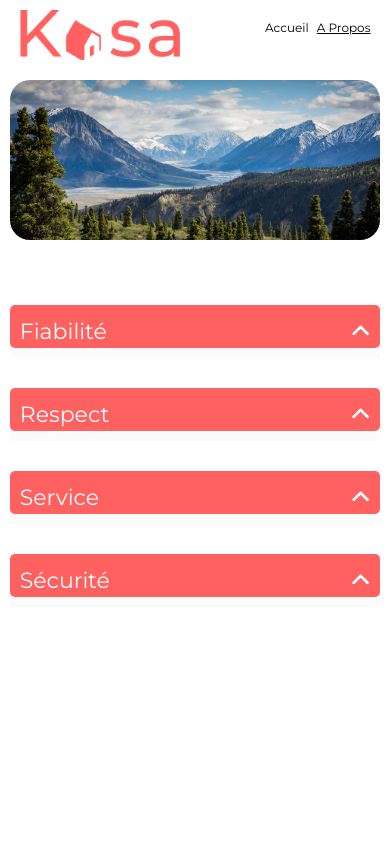
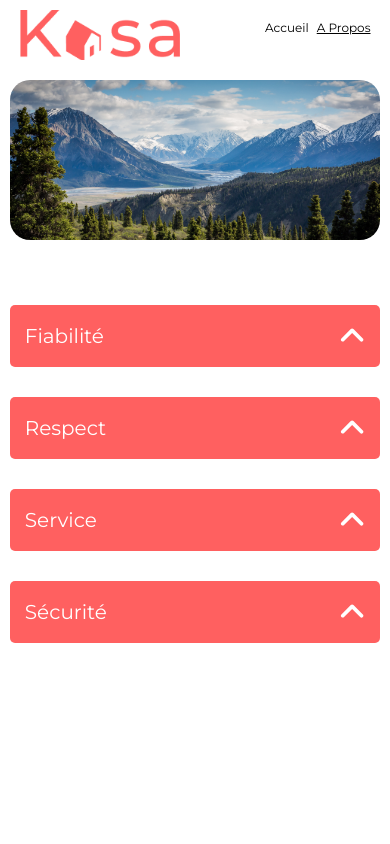
Before and after one commit to LMgit91/Kasa, a React (Create React App) app: page /apropos in a window 390 px wide. Shown: the top 844 px of the page. Built offline with nearby package versions, Linux system fonts and the light colour scheme.

Commit message:
Add files via upload

```diff
--- a/src/Styles/locationList.scss
+++ b/src/Styles/locationList.scss
@@ -228,10 +228,6 @@ main{
     .small_bloc_ajustment_two{
         width: 90%;
     }
-    .box2{
-        height: 25px;
-        font-size: 22px;
-    }
     main{
         min-height: 60vh;
         max-width: 100vw;
--- a/src/Styles/navBar.scss
+++ b/src/Styles/navBar.scss
@@ -142,3 +142,57 @@ nav{
         }
     }
 }
+
+.box1 {
+    border-radius: 5px;
+    background: #F6F6F673;
+}
+
+.box2 {
+    background: #FF6060;
+    width: 100%;
+    color: #fff;
+    display: flex;
+    justify-content: space-between;
+    align-items: center;
+    padding: 7px 15px;
+    border-radius: 5px;
+    border: transparent;
+}
+.box2 span {
+    padding: 12px 0;
+    font-size: 20px;
+}
+
+.box2 h2 {
+    font-size: 25px;
+}
+
+.para_modified {
+    height: 0px;
+    font-size: 18px;
+    opacity: 0;
+    transition:
+    opacity 0.3s ease-in-out,
+    height 0.3s 0.3s ease-in-out;
+    color: #333;
+    border-radius: 5px;
+}
+
+.animated {
+    opacity: 1;
+    transition:
+    height 0.3s ease-in-out,
+    opacity 0.3s 0.3s ease-in-out;
+}
+
+.para_modified p {
+    margin: 0;
+    padding: 22px 15px;
+    pointer-events: none;
+    line-height: 1.3;
+}
+.iconStyle{
+    font-size: 30px;
+    cursor: pointer;
+}
--- a/src/Styles/propos.scss
+++ b/src/Styles/propos.scss
@@ -21,48 +21,6 @@ img{
     width: 70%;
     min-height: 500px;
 }
-.visibility{
-    overflow: visible;
-    min-height: 57px;
-}
-.non_visibility{
-    overflow: hidden;
-    height: 57px;
-}
-.box2{
-    display: flex;
-    justify-content: space-between;
-    background-color: #FF6060;
-    color: white;
-    font-size: 25px;
-    border-radius: 5px;
-    height: 37px;
-    padding-left: 10px;
-    padding-top: 13px;
-    padding-bottom: 5px;
-    padding-right: 10px;
-}
-.para_modified{
-    background-color: #F6F6F673;
-    padding-top: 10px;
-    padding-left: 10px;
-    font-size: 20px;
-}
-/*@keyframes glissement {
-    from {
-      margin-top: 0;
-      height: 1%;
-    }
-
-    to {
-      margin-bottom: 100%;
-      height: 100%;
-      max-height: max-content;
-    }
-  }*/
-.collapseSpan{
-    cursor: pointer;
-}
 
 @media (max-width: 900px) {
     .main_container{
--- a/src/components/CollapsePart2.jsx
+++ b/src/components/CollapsePart2.jsx
@@ -1,20 +1,46 @@
 import '../Styles/navBar.scss';
 import '../Styles/propos.scss';
-import { useState } from 'react';
+import { useState, useEffect, useRef } from 'react';
 import { FontAwesomeIcon } from "@fortawesome/react-fontawesome";
 import {faAngleUp} from "@fortawesome/free-solid-svg-icons";
-//className={`${showText ? "visibility" : "non_visibility"}`}
+
 
 export default function CollapseItem({title, content}){
 
     const[showText, setShowText] = useState(false);
+    const [heightCollapse, setHeightCollapse] = useState();
+
+    const variableHeight = useRef()
+
+    useEffect(() => {
+        setHeightCollapse(`${variableHeight.current.scrollHeight}px`)
+    }, [])
 
     const funcVisibility = () => {
         setShowText(item => !item)
     }
 
-    return(<div>
-                <div className='box2'><span>{title}</span><span className='collapseSpan' onClick={funcVisibility}><FontAwesomeIcon  style={showText ? {'transform' : 'rotate(180deg)', 'transition': '0.5s'} : {'transition': '0.5s'}}  icon={faAngleUp} /></span></div>
-                <p style={showText ? {'minHeight' : '20px', 'overflow' : 'visible'} : {'overflow' : 'hidden', 'maxHeight': '0'}} className={`para_modified`}>{content}</p>
-            </div>)
+    return (
+        <div className="box1">
+
+            <button
+            onClick={funcVisibility}
+            className="box2">
+                <span>{title}</span>
+                <FontAwesomeIcon className='iconStyle' style={showText ? {'transform' : 'rotate(180deg)', 'transition': '0.5s'} : {'transition': '0.5s'}} icon={faAngleUp} />
+            </button>
+
+            <div
+            className={showText ? "para_modified animated" : "para_modified"}
+            style={{height: showText ? `${heightCollapse}` : "0px"}}
+            ref={variableHeight}
+            >
+                <p aria-hidden={showText ? "true" : "false"}>
+                    {content}
+                </p>
+            </div>
+
+        </div>
+    )
+
 }
```
